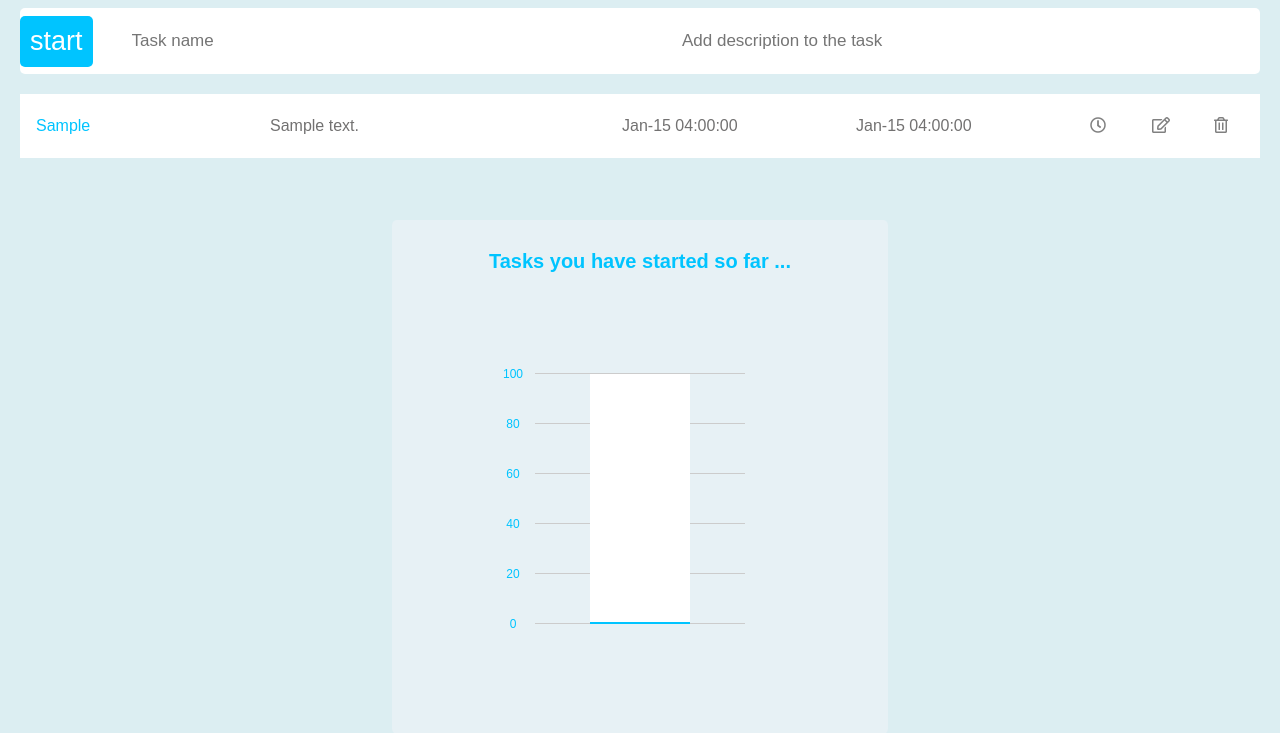
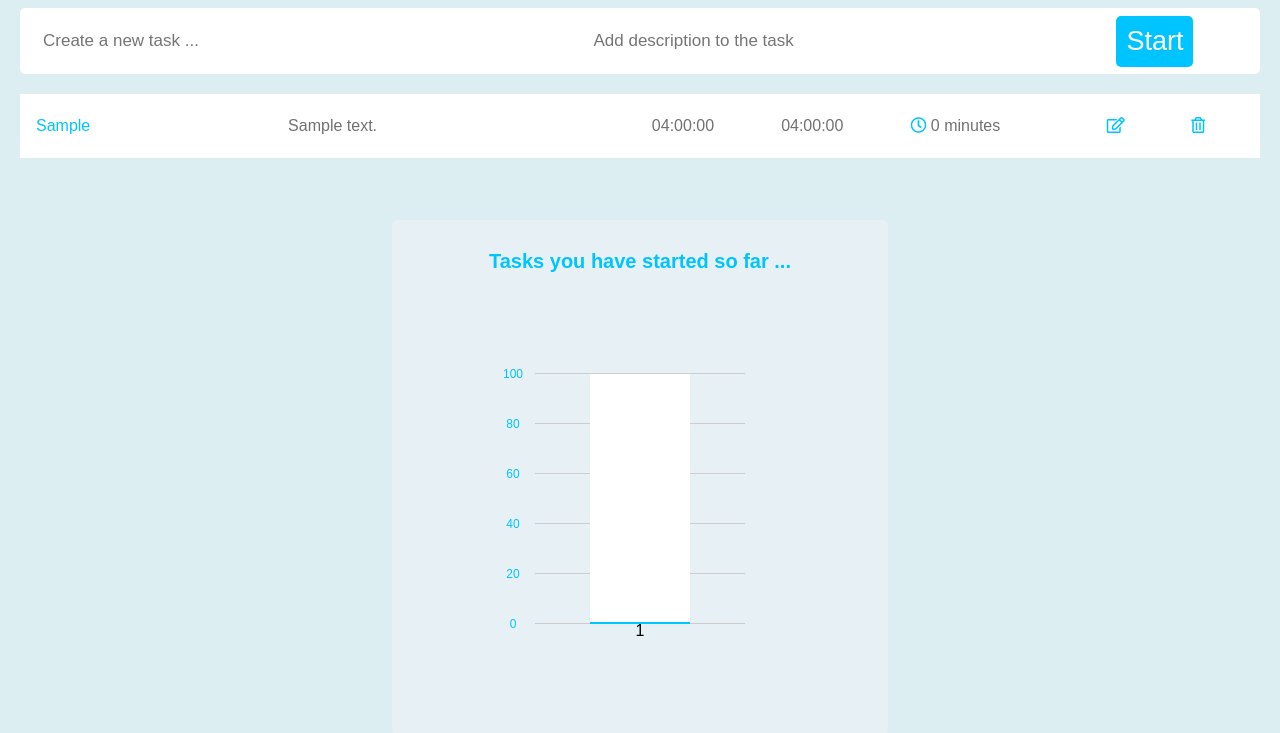
Before and after one commit to Qiugu-He/ClockifyClone, a Django app: page /taskmanager/ in a window 1280 px wide. Shown: the top 733 px of the page. Run offline with Django 3.2, Linux system fonts and the light colour scheme; tables that the repository leaves empty hold one stand-in row (values such as "Sample post"); some libraries are stand-ins or nearby versions.

Commit message:
Updated UI styles

```diff
--- a/static/css/index.css
+++ b/static/css/index.css
@@ -32,7 +32,7 @@ body{
 
 .taskbar .taskbar-container button {
     background-color: #00C4FF;
-    float: left;
+    float: right;
     padding: 10px;
     margin-top: 8px;
     margin-right: 16px;
@@ -73,8 +73,8 @@ tr:hover {
     background-color:#f5f5f5;
 }
 
-table a{
-    color: grey;
+table i{
+    color: #00C4FF;
     background-color: transparent;
     text-decoration: none;
 }
@@ -84,7 +84,7 @@ table a{
     border-radius: 5px;
     background-color:  rgba(255, 246, 250, 0.295);
     padding: 10px;
-    margin-top: 5%;
+    margin-top:5%;
     margin-left:30%;
     margin-right:30%;
     margin-bottom: 30%;
--- a/taskmanager/views.py
+++ b/taskmanager/views.py
@@ -1,15 +1,16 @@
-import MySQLdb
 from django.shortcuts import render, redirect
 from.models import Task
+from datetime import date, timezone
 
 
 # ___________ Listing tasks ____________
 def index(request):
     # get all tasks
     tasks = Task.objects.all()
+
     context = {
         'tasks': tasks,
-        'count': len(tasks),
+        'count': len(tasks)
     }
     return render(request, 'task/index.html', context)
 
--- a/templates/task/index.html
+++ b/templates/task/index.html
@@ -16,9 +16,9 @@
         <div class = "taskbar-container">
             <form method="post" action="../taskmanager/add/">
                 {% csrf_token %}
-                <input name="task_no" placeholder="Task name"/>
-                <input name="task_desc" placeholder="Add description to the task"/>
-                <button type="submit">start</button>
+                <input style="outline:none;" name="task_no" placeholder="Create a new task ..."/>
+                <input style="outline:none;" name="task_desc" placeholder="Add description to the task"/>
+                <button type="submit">Start</button>
             </form>
         </div>
     </div>
@@ -26,13 +26,13 @@
     <table >
         {% for task in tasks %}
             <tr>
-                <td style="color: #00C4FF;" >{{ task.task_no }} </td>
-                <td style="width:320px; color: #727171;">{{ task.task_desc }} </td>
-                <td style="color: #727171;">{{ task.create_date|date:'M-d H:i:s' }}</td>
-                <td style="color: #727171;">{{ task.update_Date|date:'M-d H:i:s' }}</td>
-                <td style="width:30px"><a href="#">  <i class="far fa-clock"></i> </a> </td>
-                <td style="width:30px"><a href="../taskmanager/edit/?id={{ task.id }}"> <i class="far fa-edit"></i> </a> </td>
-                <td style="width:30px"><a href="../taskmanager/delete/?id={{ task.id }}"> <i class="far fa-trash-alt"></i> </a></td>
+                <td style="width:20%;color: #00C4FF;" >{{ task.task_no }} </td>
+                <td style="width:30%; color: #727171;">{{ task.task_desc }} </td>
+                <td style="width:9%;color: #727171;">{{ task.create_date|date:'H:i:s' }}</td>
+                <td style="width:9%;color: #727171;">{{ task.update_Date|date:'H:i:s' }}</td>
+                <td style="width:15%; color: #727171;"><i class="far fa-clock"></i> {{ task.update_Date|timeuntil:task.create_date}}</td>
+                <td style="width:5%"><a href="../taskmanager/edit/?id={{ task.id }}"> <i class="far fa-edit"></i> </a> </td>
+                <td style="width:5%"><a href="../taskmanager/delete/?id={{ task.id }}"> <i class="far fa-trash-alt"></i> </a></td>
             </tr>
         {% endfor %}
     </table>
@@ -42,7 +42,7 @@
         <p> Tasks you have started so far ...</p>
         <div class="chart">
             <div class="result-bg">
-              <div class="result-bar" style="height: {{ count }}%"></div>
+              <div class="result-bar" style="height: {{ count }}%">{{count}}</div>
             </div>
         </div>
     </div>
```
Also changed, not shown: static/css/edit.css (+4 -4 lines), templates/task/edit.html (+5 -4 lines).
